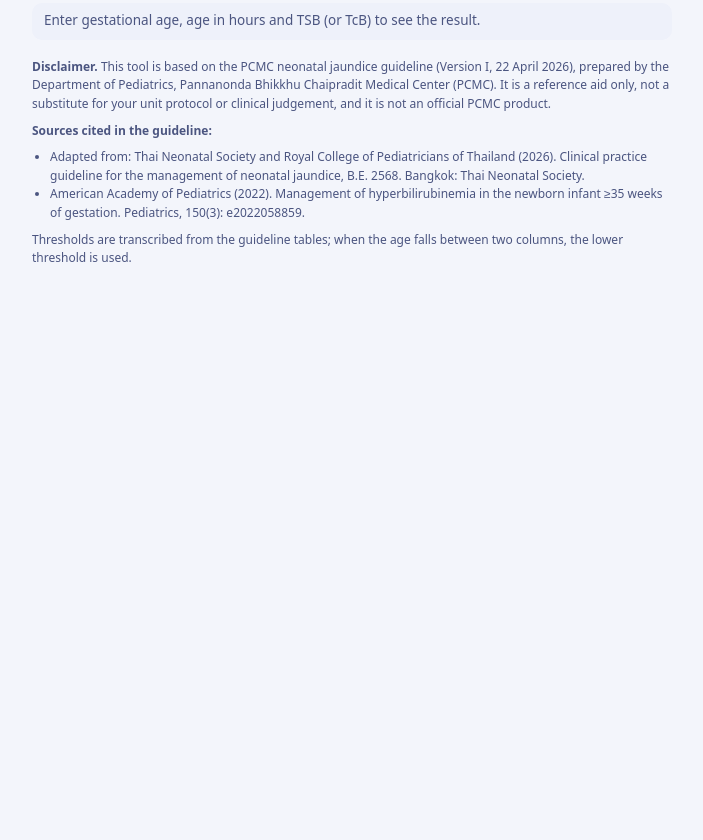
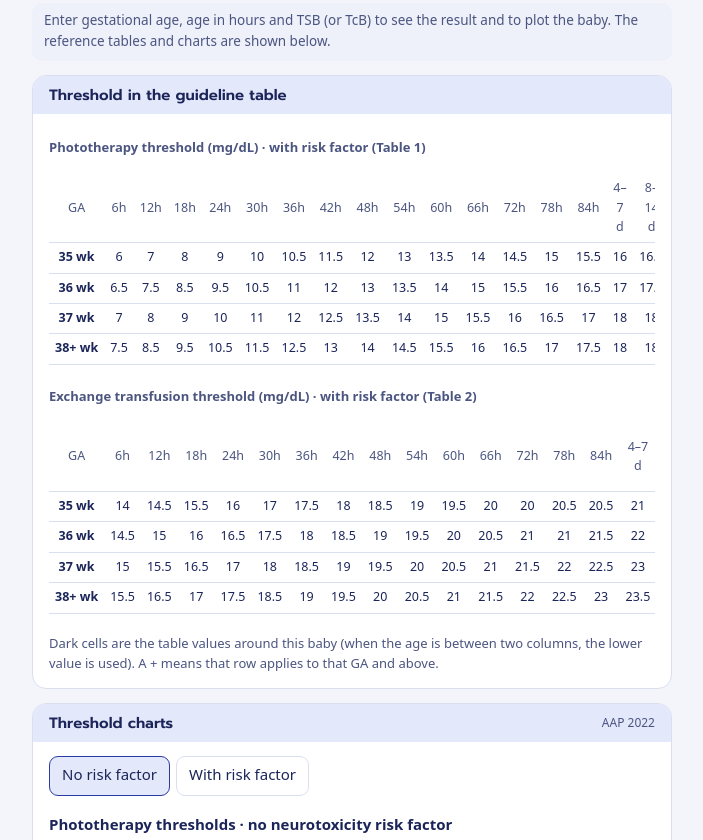
Before and after one commit to Natchamon/natchamon.com, a plain HTML site: page jaundice/index.html in a window 1280 px wide. Shown: the part 1204-2044 px from the top of the page, without its empty margins (288-991 px from the left). Before the commit the page ends 1520 px from the top, so only its background shows below. Drawn offline with Linux system fonts and the light colour scheme; a web font is replaced by a local one.

Commit message:
Jaundice: always show threshold table, AAP charts and follow-up tables, even before a result
Co-Authored-By: Claude Sonnet 5.5 <noreply@anthropic.com>
Claude-Session: https://claude.ai/code/session_01K2iAPoyd9YFY9mwDvS9irF

```diff
--- a/jaundice/index.html
+++ b/jaundice/index.html
@@ -144,7 +144,7 @@ function buildRF(m){ if(rfMode===m)return; rfMode=m; const L=m==='pre'?RF34:RF35
 const COLS=Array.from({length:14},(_,i)=>(i+1)*6+'h').concat(['4–7 d','8–14 d']);
 function usedCols(h){ if(h<=6) return [0]; if(h<=84) return [Math.floor(h/6)-1]; if(h<96) return [13]; if(h<192) return [14]; return [15]; }
 function otbl(title,key,cap,ga,h){
-  const rowKey=Math.min(Math.max(Math.floor(ga),35),cap), used=usedCols(h);
+  const ok=ga>0&&h>=0, rowKey=ok?Math.min(Math.max(Math.floor(ga),35),cap):-1, used=ok?usedCols(h):[];
   let t=`<div class="lb" style="margin:10px 0 4px"><b>${title}</b></div><div class="ot"><table><tr><th>GA</th>${COLS.map((c,i)=>`<th${used.includes(i)?' class="u"':''}>${c}</th>`).join('')}</tr>`;
   Object.keys(T[key]).map(Number).sort((a,b)=>a-b).forEach(g=>{
     t+=`<tr><td${g===rowKey?' class="u"':''}><b>${g}${g===cap?'+':''} wk</b></td>${T[key][g].map((v,i)=>`<td class="${g===rowKey&&used.includes(i)?'c':(g===rowKey||used.includes(i))?'u':''}">${v}</td>`).join('')}</tr>`;
@@ -158,7 +158,7 @@ function otable(mode,risk,ga,h){
       +'<div class="lb" style="margin-top:8px">Dark cells are the table values around this baby (when the age is between two columns, the lower value is used). A + means that row applies to that GA and above.</div>';
   }
   const pma=ga+h/168, bands=[['< 28 wk',5,6,11,14],['28 – <30 wk',6,8,12,14],['30 – <32 wk',8,10,13,16],['32 – <34 wk',10,12,15,18],['34 – <35 wk',12,14,17,19]];
-  const ix=pma<28?0:pma<30?1:pma<32?2:pma<34?3:4;
+  const ix=!(pma>0)?-1:pma<28?0:pma<30?1:pma<32?2:pma<34?3:4;
   return `<div class="lb" style="margin:10px 0 4px"><b>Thresholds by postmenstrual age (mg/dL)</b></div><div class="ot"><table><tr><th>PMA</th><th>Photo</th><th>Exchange</th></tr>`+bands.map((b,i)=>`<tr><td${i===ix?' class="u"':''}><b>${b[0]}</b></td><td class="${i===ix?'c':''}">${b[1]}–${b[2]}</td><td class="${i===ix?'c':''}">${b[3]}–${b[4]}</td></tr>`).join('')+`</table></div><div class="lb" style="margin-top:8px">PMA now ${r1(pma)} wk. ${risk?'Lower':'Upper'} end of each range used.</div>`;
 }
 function box(l,v,u,s,c){return `<div class="kpi ${c||''}"><span>${l}</span><b>${v}${u?`<small> ${u}</small>`:''}</b>${s?`<small class="s">${s}</small>`:''}</div>`}
@@ -168,7 +168,13 @@ function calc(){
   const risk=tbm==='risk'||[...document.querySelectorAll('#rf input')].some(c=>c.checked);
   $('agenote').textContent=h>=0?`= ${Math.floor(h/24)} d ${Math.round(h%24)} h`:'';
   const out=$('out');
-  if(!(ga>0)||!(h>=0)||!(tsb>0)){out.innerHTML='<div class="note info" style="margin-top:14px">Enter gestational age, age in hours and TSB (or TcB) to see the result.</div>';return}
+  if(!(ga>0)||!(h>=0)||!(tsb>0)){
+    CTX=null;
+    out.innerHTML='<div class="note info" style="margin-top:14px">Enter gestational age, age in hours and TSB (or TcB) to see the result and to plot the baby. The reference tables and charts are shown below.</div>'
+     +`<div class="card"><h2>Threshold in the guideline table</h2><div class="body">${otable(mode,risk,NaN,NaN)}</div></div>`
+     +`<div class="card"><h2>Threshold charts <small>AAP 2022</small></h2><div class="body" id="chbody"></div></div>`
+     +`<div class="card"><h2>Follow-up tables</h2><div class="body">${fuHTML()}</div></div>`;
+    drawCharts(); return}
   let h2='', photo, exch, tag;
   if(ga<22||ga>44) h2+='<div class="note bad" style="margin-top:14px">Gestational age looks out of range.</div>';
   if(mode==='term'){
@@ -290,18 +296,18 @@ function chartImg(kind,rk,c){
   const py=v=>{const y=m.yb-(v-m.ymin)/(m.ymax-m.ymin)*(m.yb-m.yt);return Math.min(Math.max(y,m.yt),m.yb)};
   const off=v=>v>m.ymax?'above':v<m.ymin?'below':'';
   const r=Math.max(m.w/70,10);
-  let g=`<line x1="${px(c.h)}" x2="${px(c.h)}" y1="${m.yt}" y2="${m.yb}" stroke="#555" stroke-width="2" stroke-dasharray="8 6" opacity=".55"/>`;
-  if(c.pt>0&&c.pa>=0&&c.pa<c.h) g+=`<line x1="${px(c.pa)}" y1="${py(c.pt)}" x2="${px(c.h)}" y2="${py(c.tsb)}" stroke="#111" stroke-width="3" stroke-dasharray="8 6"/><circle cx="${px(c.pa)}" cy="${py(c.pt)}" r="${r*.85}" fill="#fff" stroke="#111" stroke-width="4"/>`;
-  g+=`<circle cx="${px(c.h)}" cy="${py(c.tsb)}" r="${r}" fill="#D6204A" stroke="#fff" stroke-width="4"/>`;
+  let g=c?`<line x1="${px(c.h)}" x2="${px(c.h)}" y1="${m.yt}" y2="${m.yb}" stroke="#555" stroke-width="2" stroke-dasharray="8 6" opacity=".55"/>`:'';
+  if(c&&c.pt>0&&c.pa>=0&&c.pa<c.h) g+=`<line x1="${px(c.pa)}" y1="${py(c.pt)}" x2="${px(c.h)}" y2="${py(c.tsb)}" stroke="#111" stroke-width="3" stroke-dasharray="8 6"/><circle cx="${px(c.pa)}" cy="${py(c.pt)}" r="${r*.85}" fill="#fff" stroke="#111" stroke-width="4"/>`;
+  if(c) g+=`<circle cx="${px(c.h)}" cy="${py(c.tsb)}" r="${r}" fill="#D6204A" stroke="#fff" stroke-width="4"/>`;
   const ttl=(kind==='photo'?'Phototherapy':'Exchange transfusion')+' thresholds · '+(rk?'with':'no')+' neurotoxicity risk factor';
-  const note=off(c.tsb)?`<div class="note warn">TSB ${r1(c.tsb)} is ${off(c.tsb)} the range of this chart (${m.ymin}–${m.ymax} mg/dL); the point is drawn at the edge.</div>`:'';
+  const note=c&&off(c.tsb)?`<div class="note warn">TSB ${r1(c.tsb)} is ${off(c.tsb)} the range of this chart (${m.ymin}–${m.ymax} mg/dL); the point is drawn at the edge.</div>`:'';
   return `<div class="fuh">${ttl}</div><div style="position:relative;line-height:0"><img src="aap-${key}.jpg" alt="${ttl}" style="width:100%;height:auto;display:block;border:1px solid var(--line);border-radius:8px;background:#fff"><svg viewBox="0 0 ${m.w} ${m.h}" style="position:absolute;inset:0;width:100%;height:100%">${g}</svg></div>${note}`;
 }
 function drawCharts(){
   const c=CTX, el=$('chbody'); if(!el) return;
-  if(!c||c.mode!=='term'){el.innerHTML='<div class="note info">The charts cover gestational age 35 weeks and above.</div>';return}
-  const rk=CH.risk==null?c.risk:CH.risk;
-  el.innerHTML=`<div class="seg" id="chseg"><button class="opt" data-v="0" aria-pressed="${!rk}">No risk factor</button><button class="opt" data-v="1" aria-pressed="${rk}">With risk factor</button></div>`+chartImg('photo',rk,c)+chartImg('exch',rk,c)+`<div class="lg"><span><b style="color:#D6204A">●</b> TSB now (${r1(c.tsb)} at ${Math.round(c.h)} h)</span>${c.pt>0&&c.pa>=0&&c.pa<c.h?`<span>○ previous TSB (${r1(c.pt)} at ${Math.round(c.pa)} h)</span>`:''}<span>┆ dashed line = baby's age</span></div>${c.h>336?'<div class="note warn">Age is beyond 14 days; the point is drawn at the right edge.</div>':''}<div class="lb">Source: Kemper AR, Newman TB, Slaughter JL, et al. Clinical Practice Guideline Revision: Management of Hyperbilirubinemia in the Newborn Infant 35 or More Weeks of Gestation. <i>Pediatrics</i>. 2022;150(3):e2022058859. doi:10.1542/peds.2022-058859. Figures 1–4 © American Academy of Pediatrics, reproduced for reference with this baby's values plotted on them. The tool's thresholds come from the PCMC table, which can differ slightly from the curves.</div>`;
+  if(c&&c.mode!=='term'){el.innerHTML='<div class="note info">The charts cover gestational age 35 weeks and above.</div>';return}
+  const rk=CH.risk==null?(c?c.risk:false):CH.risk;
+  el.innerHTML=`<div class="seg" id="chseg"><button class="opt" data-v="0" aria-pressed="${!rk}">No risk factor</button><button class="opt" data-v="1" aria-pressed="${rk}">With risk factor</button></div>`+chartImg('photo',rk,c)+chartImg('exch',rk,c)+(c?`<div class="lg"><span><b style="color:#D6204A">●</b> TSB now (${r1(c.tsb)} at ${Math.round(c.h)} h)</span>${c.pt>0&&c.pa>=0&&c.pa<c.h?`<span>○ previous TSB (${r1(c.pt)} at ${Math.round(c.pa)} h)</span>`:''}<span>┆ dashed line = baby's age</span></div>${c.h>336?'<div class="note warn">Age is beyond 14 days; the point is drawn at the right edge.</div>':''}`:'<div class="lb">Enter the values above to plot the baby on these charts.</div>')+`<div class="lb">Source: Kemper AR, Newman TB, Slaughter JL, et al. Clinical Practice Guideline Revision: Management of Hyperbilirubinemia in the Newborn Infant 35 or More Weeks of Gestation. <i>Pediatrics</i>. 2022;150(3):e2022058859. doi:10.1542/peds.2022-058859. Figures 1–4 © American Academy of Pediatrics, reproduced for reference with this baby's values plotted on them. The tool's thresholds come from the PCMC table, which can differ slightly from the curves.</div>`;
   document.querySelectorAll('#chseg .opt').forEach(b=>b.onclick=()=>{CH.risk=b.dataset.v==='1';drawCharts()});
 }
 function fuHTML(){
```
